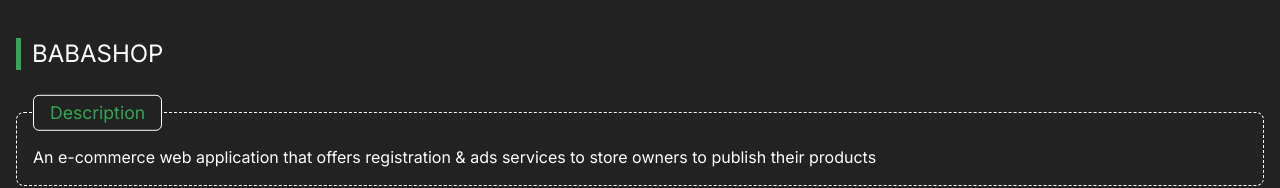
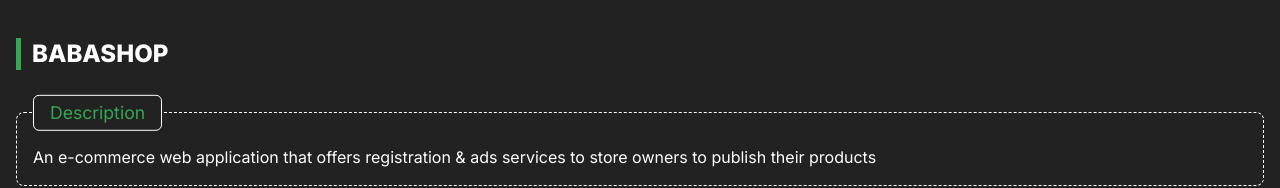
Before and after one commit to mohamedSdn/portfolio, a Next.js app: page /projects/babashop in a window 1280 px wide. Shown: the top 188 px of the page. Built offline with nearby package versions, Linux system fonts and the light colour scheme.

Commit message:
bolder project page title

```diff
--- a/src/app/projects/[slug]/page.tsx
+++ b/src/app/projects/[slug]/page.tsx
@@ -25,7 +25,7 @@ const Project: NextPage<PageProps> = ({ params }) => {
     }
     return (
         <div className="h-full p-4">
-            <h1 className={`${styles.decorated} uppercase my-5`}>
+            <h1 className={`${styles.decorated} uppercase my-5 font-extrabold`}>
                 {file.projectName}
             </h1>
             <div className="relative rounded-lg my-10 p-4 pt-8 border-white border-[1px] border-dashed">
```
